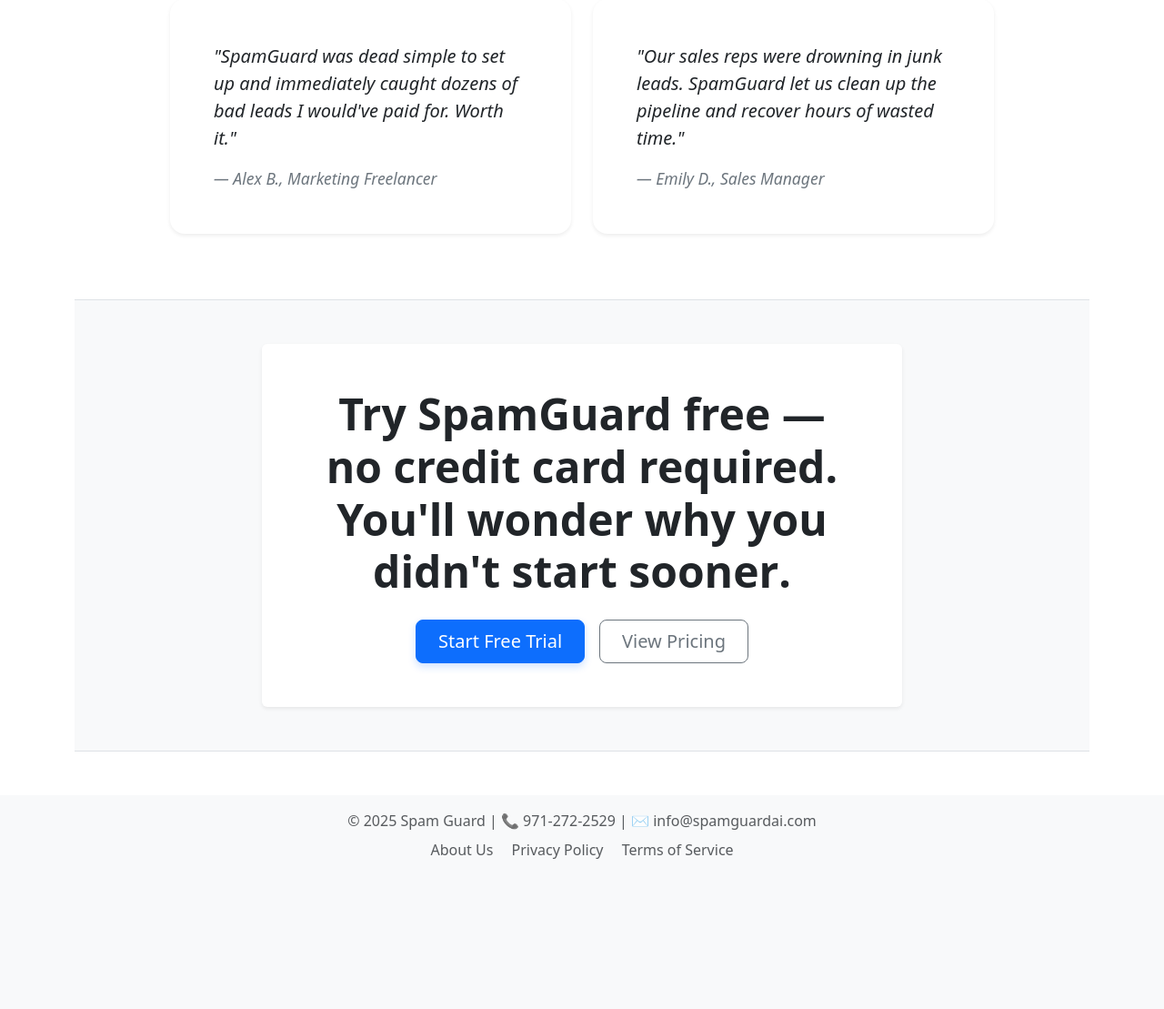
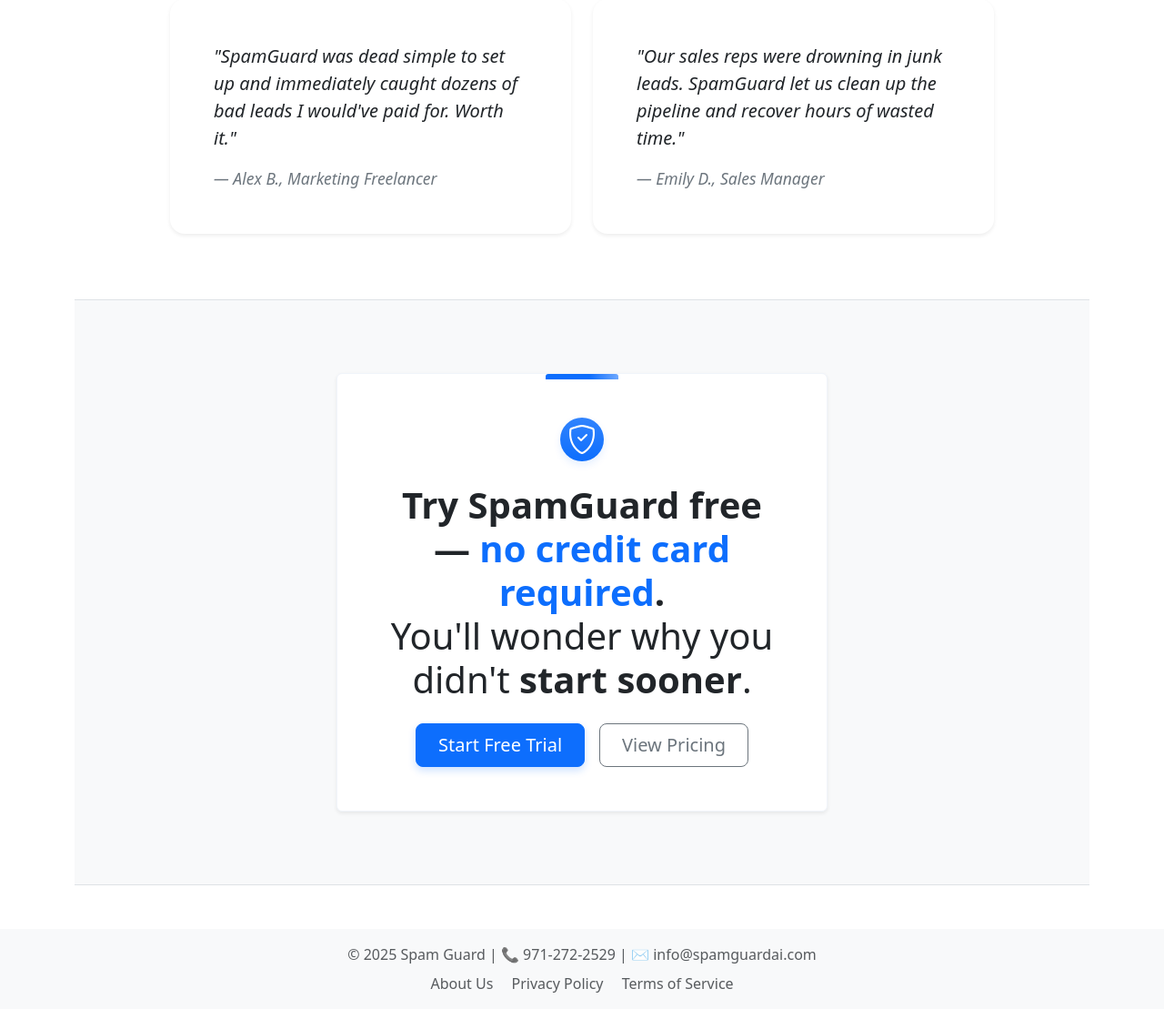
Before and after one commit to vtbell21/leadfilter, a Django app: page / in a window 1280 px wide. Shown: the part 1886-2995 px from the top of the page at 91% size. Before the commit the page ends 2830 px from the top, so only its background shows below. Run offline with Django 5.2, Linux system fonts and the light colour scheme; parts of the project's set-up code (start-up, migrations or seed data) failed here and were passed over.

Commit message:
Redesign final CTA section: add trust icon, accent bar, improved card and headline styling for better engagement

```diff
--- a/leads/templates/leads/homepage.html
+++ b/leads/templates/leads/homepage.html
@@ -120,10 +120,19 @@
 <div class="container-fluid bg-light border-top border-bottom py-5">
     <div class="container">
         <div class="row justify-content-center">
-            <div class="col-lg-8">
-                <div class="p-5 shadow-sm rounded bg-white text-center hover-shadow">
-                    <h2 class="display-5 fw-bold mb-4">Try SpamGuard free — <strong>no credit card required</strong>. You'll wonder why you didn't <strong>start sooner</strong>.</h2>
-                    <div class="d-grid gap-3 d-sm-flex justify-content-sm-center">
+            <div class="col-12 d-flex justify-content-center">
+                <div class="cta-card position-relative p-5 shadow-sm rounded bg-white text-center hover-shadow" style="max-width: 540px; width: 100%; margin: 2rem 0;">
+                    <div class="cta-accent-bar position-absolute top-0 start-50 translate-middle-x" style="height: 6px; width: 80px; background: linear-gradient(90deg, #0d6efd 60%, #6ea8fe 100%); border-radius: 3px 3px 0 0; top: -6px;"></div>
+                    <div class="mb-3">
+                        <span class="cta-trust-icon d-inline-flex align-items-center justify-content-center bg-primary bg-gradient text-white rounded-circle mb-2" style="width: 48px; height: 48px; font-size: 2rem; box-shadow: 0 0.25rem 0.5rem rgba(13,110,253,0.10);">
+                            <i class="bi bi-shield-check"></i>
+                        </span>
+                    </div>
+                    <h2 class="display-6 fw-bold mb-4">
+                        Try SpamGuard free — <span class="text-primary">no credit card required</span>.<br>
+                        <span class="fw-normal">You'll wonder why you didn't <strong>start sooner</strong>.</span>
+                    </h2>
+                    <div class="d-grid gap-3 d-sm-flex justify-content-sm-center mt-4">
                         <a href="{% url 'leads:signup' %}" class="btn btn-primary btn-lg px-4 gap-3">
                             Start Free Trial
                         </a>
@@ -194,5 +203,32 @@
     .text-primary {
         color: #0d6efd !important;
     }
+
+    .cta-card {
+        border: 1.5px solid #f0f4fa;
+        box-shadow: 0 2rem 3rem -1rem rgba(13, 110, 253, 0.08), 0 0.5rem 1.5rem rgba(0,0,0,0.04);
+        background: #fff;
+        margin-top: 2rem;
+        margin-bottom: 2rem;
+        transition: box-shadow 0.2s, transform 0.2s;
+    }
+    .cta-card:hover {
+        box-shadow: 0 2.5rem 4rem -1rem rgba(13, 110, 253, 0.13), 0 1rem 2rem rgba(0,0,0,0.07);
+        transform: translateY(-4px) scale(1.01);
+    }
+    .cta-accent-bar {
+        z-index: 2;
+    }
+    .cta-trust-icon {
+        box-shadow: 0 0.25rem 0.5rem rgba(13,110,253,0.10);
+    }
+    @media (max-width: 575px) {
+        .cta-card {
+            padding: 2rem 1rem;
+        }
+        .display-6 {
+            font-size: 2rem;
+        }
+    }
 </style>
 {% endblock %}
```
